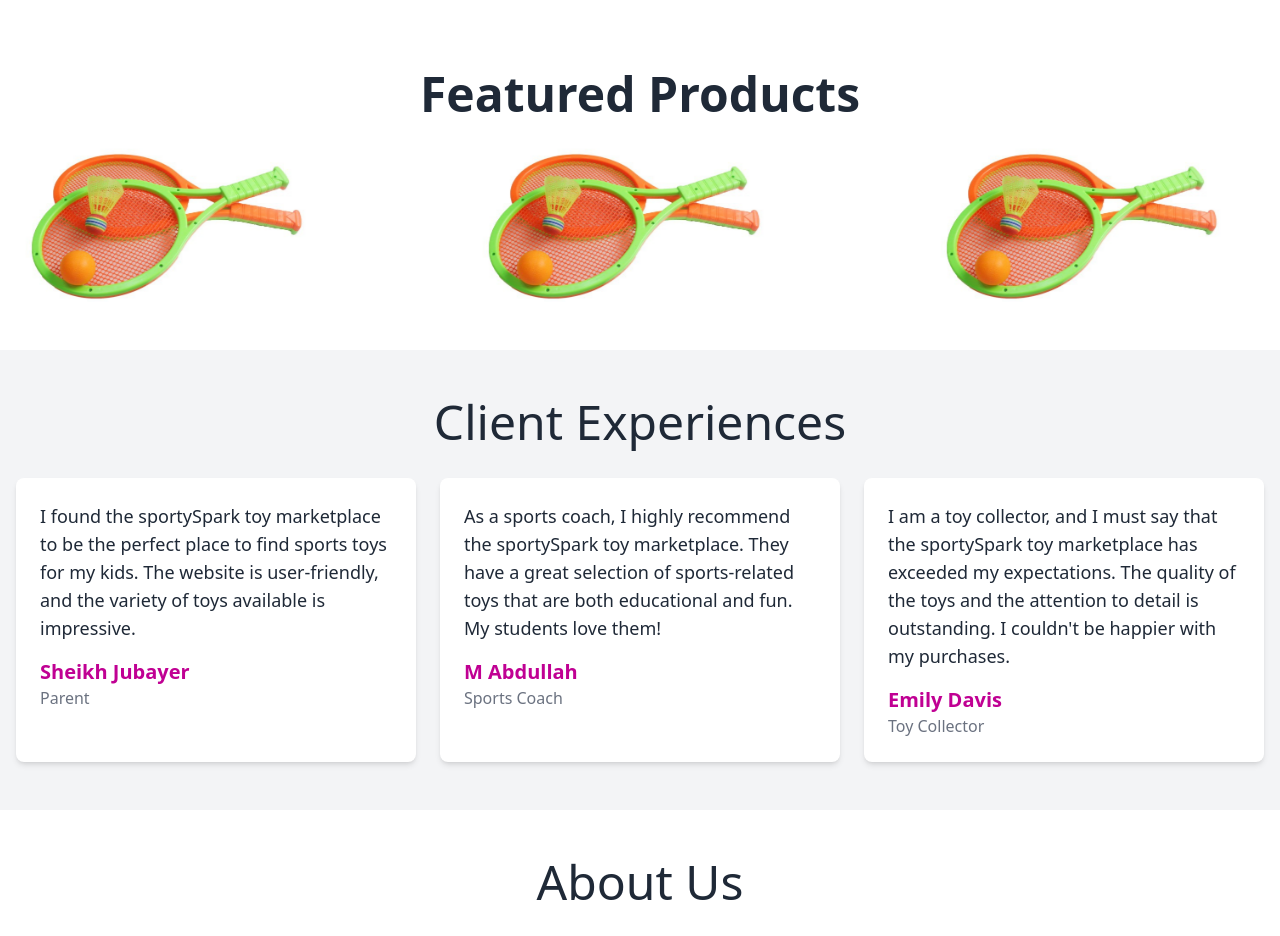
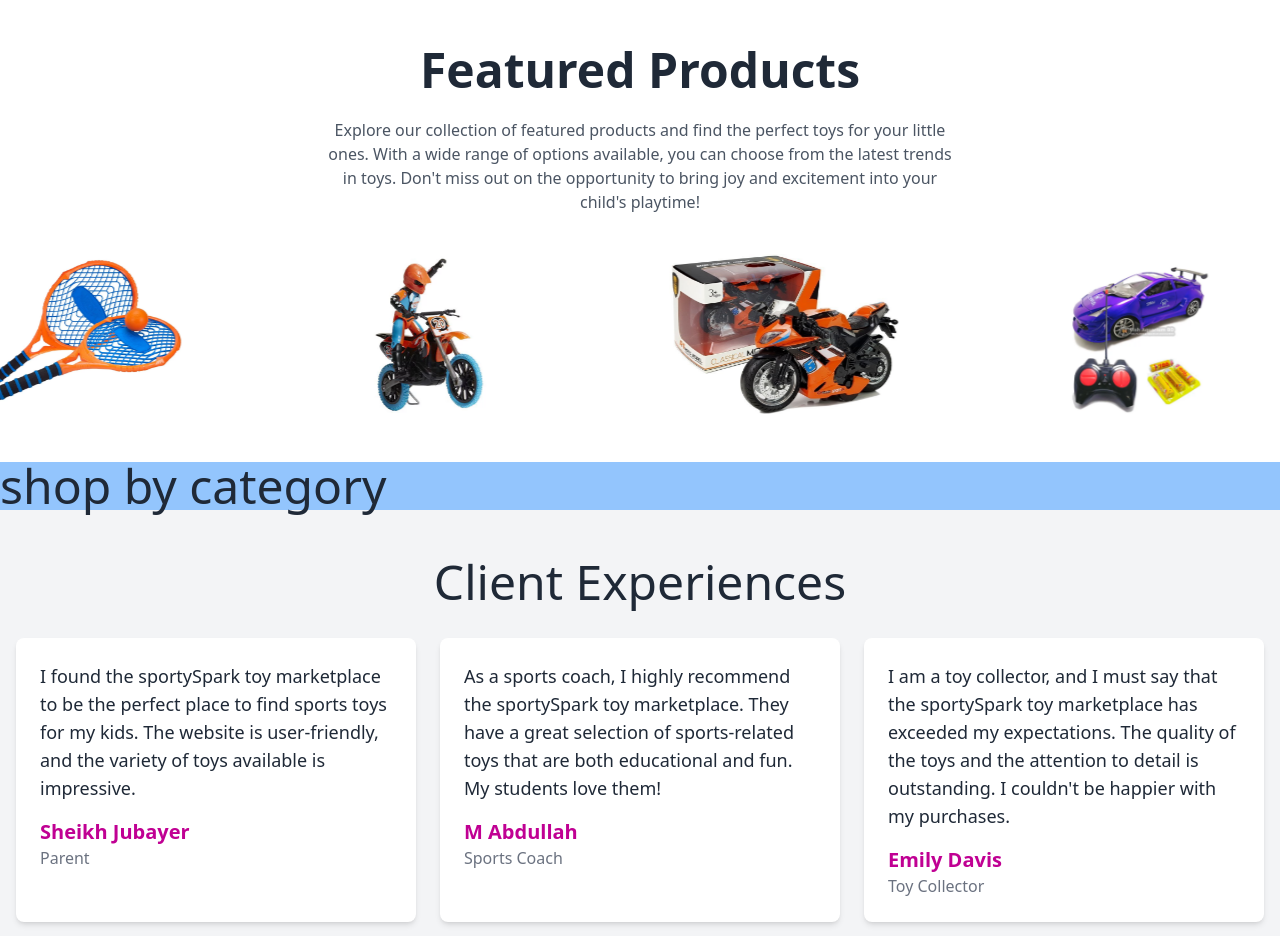
Before and after one commit to hazratshahjalal/SportySpark-client-side, a React (Vite) app: page / in a window 1280 px wide. Shown: the part 562-1498 px from the top of the page. Built offline with nearby package versions, Linux system fonts and the light colour scheme.

Commit message:
added shoyByCategory component

```diff
--- a/src/components/About/About.jsx
+++ b/src/components/About/About.jsx
@@ -5,7 +5,7 @@ import { Link } from 'react-router-dom';
 const About = () => {
   return (
     <section className="py-12">
-      <h2 className="text-5xl text-center mb-8">About Us</h2>
+      <h2 className="text-5xl text-center font-semibold mb-8">About Us</h2>
 
       <div className="container mx-auto px-4">
         <div className="grid grid-cols-1 md:grid-cols-2 gap-8 items-center">
--- a/src/components/Featured/Featured.jsx
+++ b/src/components/Featured/Featured.jsx
@@ -1,12 +1,12 @@
 import React, { useState } from 'react';
 import toy1 from '../../assets/tennis.jpg';
 import toy2 from '../../assets/Transformer-Toy-Car.jpg';
-import toy3 from '../../assets/tennis1.jpg';
-import toy4 from '../../assets/tennis1.jpg';
-import toy5 from '../../assets/tennis1.jpg';
-import toy6 from '../../assets/tennis1.jpg';
-import toy7 from '../../assets/tennis1.jpg';
-import toy8 from '../../assets/tennis1.jpg';
+import toy3 from '../../assets/remote-blue.jpg';
+import toy4 from '../../assets/motor-orange.jpg';
+import toy5 from '../../assets/cycle-moto.jpg';
+import toy6 from '../../assets/tennis.jpg';
+import toy7 from '../../assets/football1.jpg';
+import toy8 from '../../assets/set1.jpg';
 import toy9 from '../../assets/tennis1.jpg';
 import toy10 from '../../assets/tennis1.jpg';
 import '../Featured/Featured.css';
@@ -25,7 +25,11 @@ const Featured = () => {
 
   return (
     <div className="overflow-hidden my-12">
-      <h1 className='text-5xl font-semibold text-center my-6'>Featured Products</h1>
+      <h1 className='text-5xl font-semibold text-center mb-6'>Featured Products</h1>
+      <div className="container w-1/2 mx-auto"> <p className="text-center mx-auto pb-10 container text-gray-600 mt-4">
+        Explore our collection of featured products and find the perfect toys for your little ones. With a wide range of options available, you can choose from the latest trends in toys. Don't miss out on the opportunity to bring joy and excitement into your child's playtime!
+      </p></div>
+
       <div className="flex w-full gap-20 space-x-20 animate-marquee justify-end">
         {toys.map((toy, index) => (
           <img
@@ -38,6 +42,7 @@ const Featured = () => {
           />
         ))}
       </div>
+
     </div>
   );
 };
--- /dev/null
+++ b/src/components/ShopByCategory/ShopByCategory.jsx
@@ -0,0 +1,11 @@
+import React from 'react';
+
+const ShopByCategory = () => {
+  return (
+    <div className='bg-blue-300'>
+      <h3 className='text-5xl'>shop by category</h3>
+    </div>
+  );
+};
+
+export default ShopByCategory;
--- a/src/pages/Registration/Registration.jsx
+++ b/src/pages/Registration/Registration.jsx
@@ -29,7 +29,7 @@ const Registration = () => {
           </form>
           <p className="text-gray-600 mt-4">
             Already have an account?{' '}
-            <Link to="/login" className="text-yellow-600 hover:underline">Login</Link>
+            <Link to="/login" className="text-yellow-500 hover:underline">Login</Link>
           </p>
         </div>
       </div>
--- a/src/pages/shared/home/Home.jsx
+++ b/src/pages/shared/home/Home.jsx
@@ -1,6 +1,7 @@
 import About from "../../../components/About/About";
 import Banner from "../../../components/Banner/Banner";
 import Featured from "../../../components/Featured/Featured";
+import ShopByCategory from "../../../components/ShopByCategory/ShopByCategory";
 import Testimonial from "../../../components/Testimonial/Testimonial";
 
 const Home = () => {
@@ -8,6 +9,7 @@ const Home = () => {
     <div>
       <Banner></Banner>
       <Featured></Featured>
+      <ShopByCategory></ShopByCategory>
       <Testimonial></Testimonial>
       <About></About>
     </div>
```
Also changed, not shown: src/assets/robot1.jpg (renamed from src/assets/GUEST_91d42eaa-a310-452e-9a3c-b993b350bed6.jpg).
